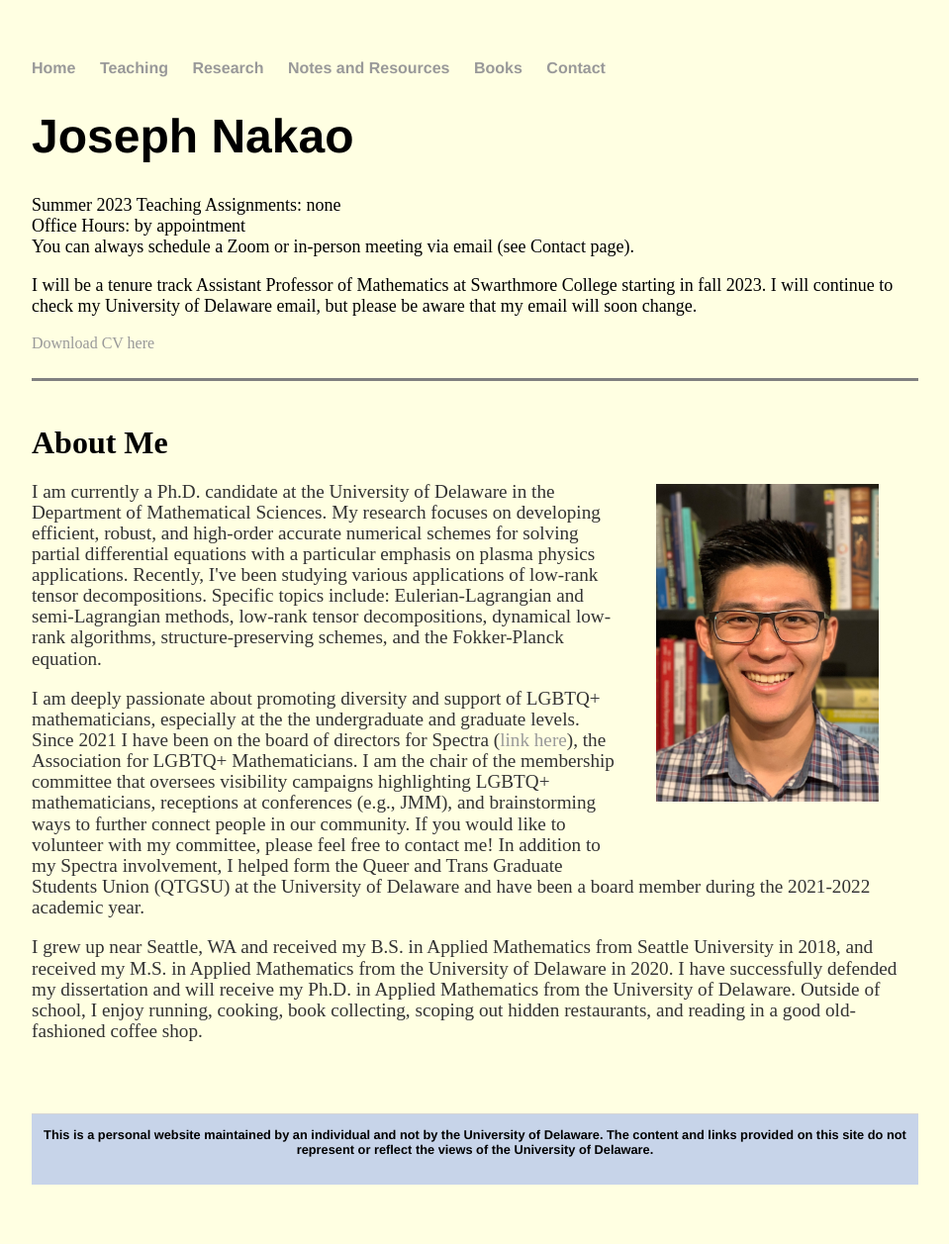
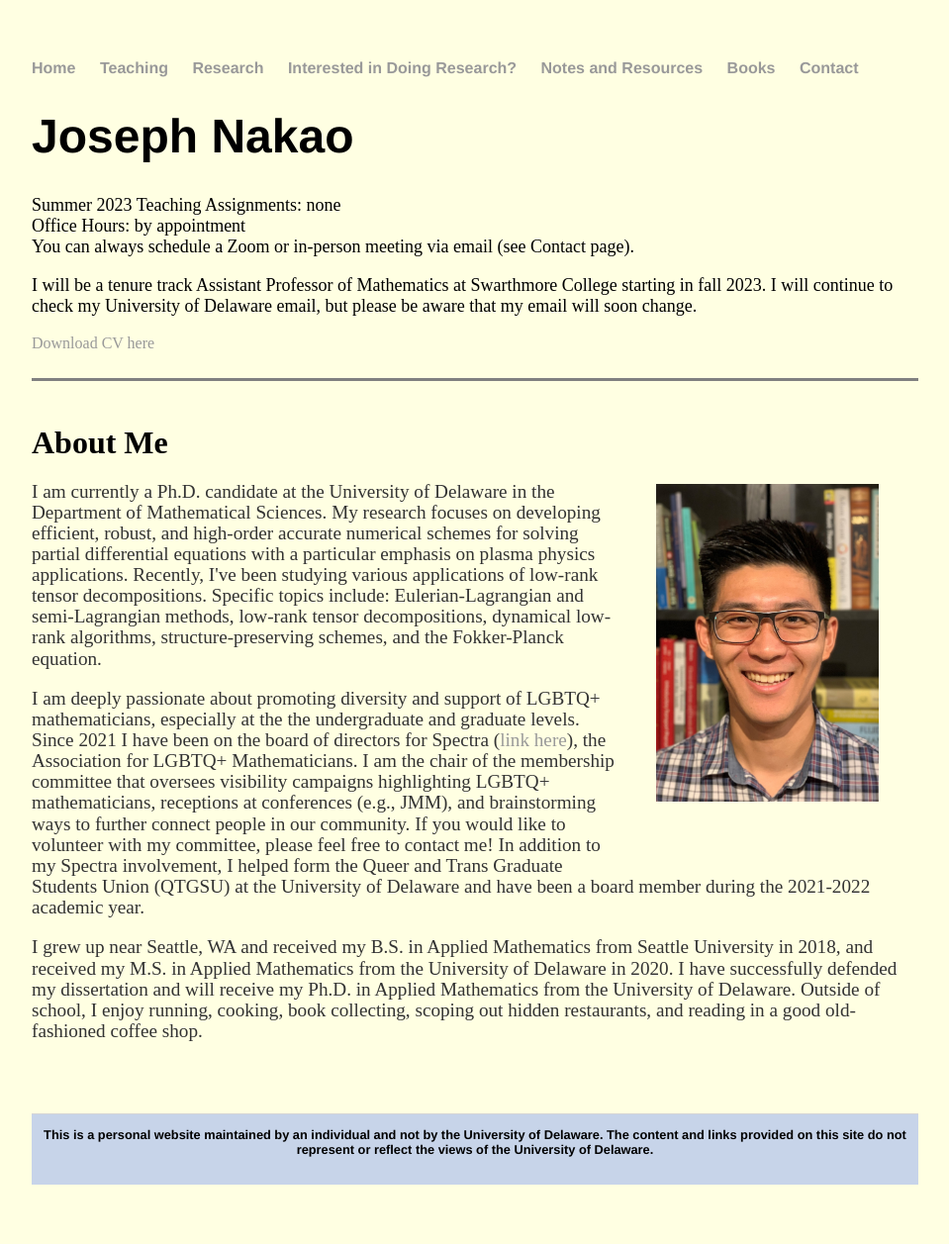
Before and after one commit to jhknakao/jhknakao.github.io, a Jekyll site: the page built from index.html, in a window 1280 px wide. Shown: the whole page at 99% size, without its empty margins (160-1119 px from the left). Built offline with Jekyll 4.4.1, drawn with Linux system fonts in a browser that asks for light colours.

Commit message:
Update default.html

```diff
--- a/_layouts/default.html
+++ b/_layouts/default.html
@@ -11,6 +11,7 @@
 	        		<li><a href="/">Home</a></li>
 	        		<li><a href="/teaching">Teaching</a></li>
 				<li><a href="/research">Research</a></li>
+				<li><a href="/undergradresearch">Interested in Doing Research?</a></li>
 				<li><a href="/notes">Notes and Resources</a></li>
 				<li><a href="/books">Books</a></li>
 				<li><a href="/contact">Contact</a></li>
```
